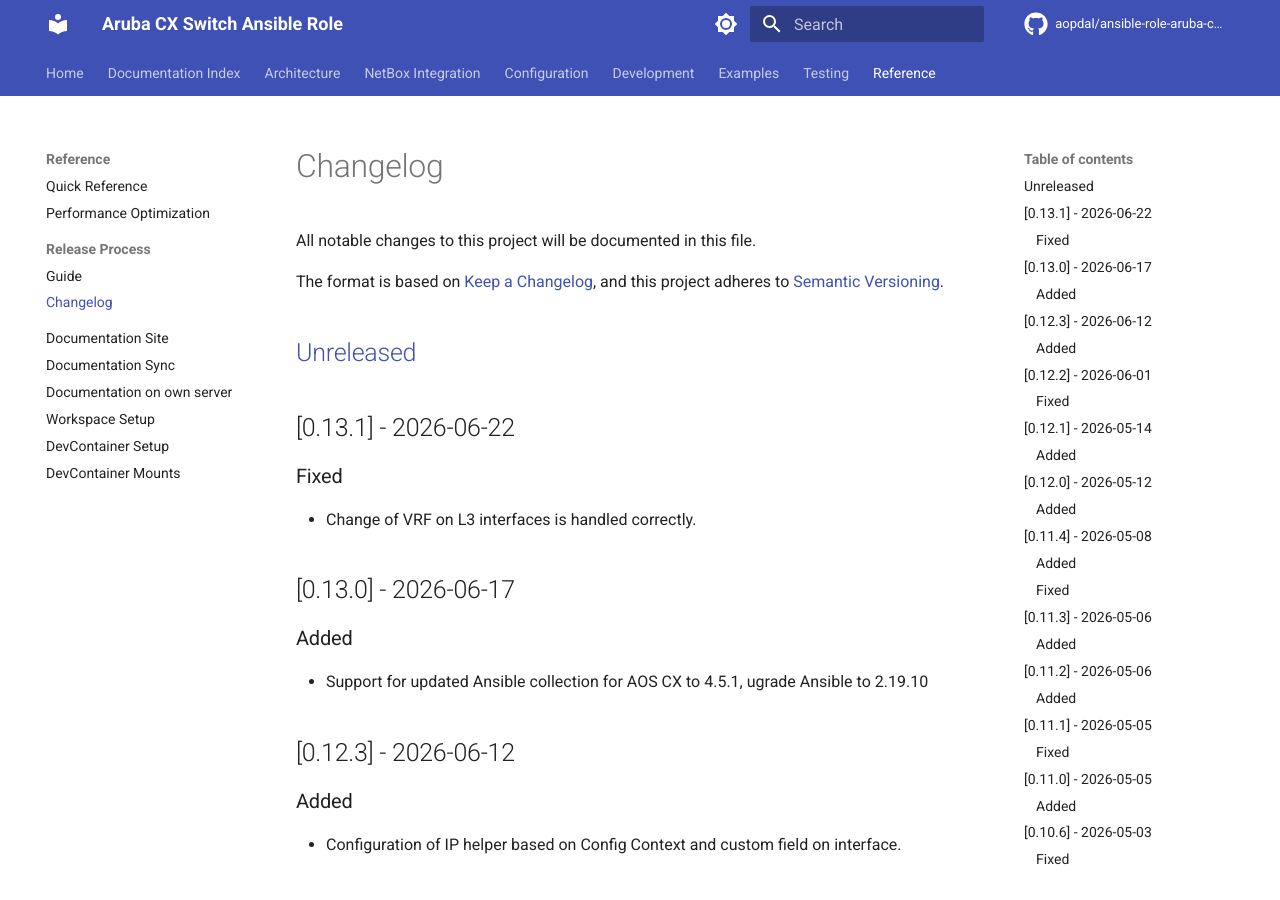
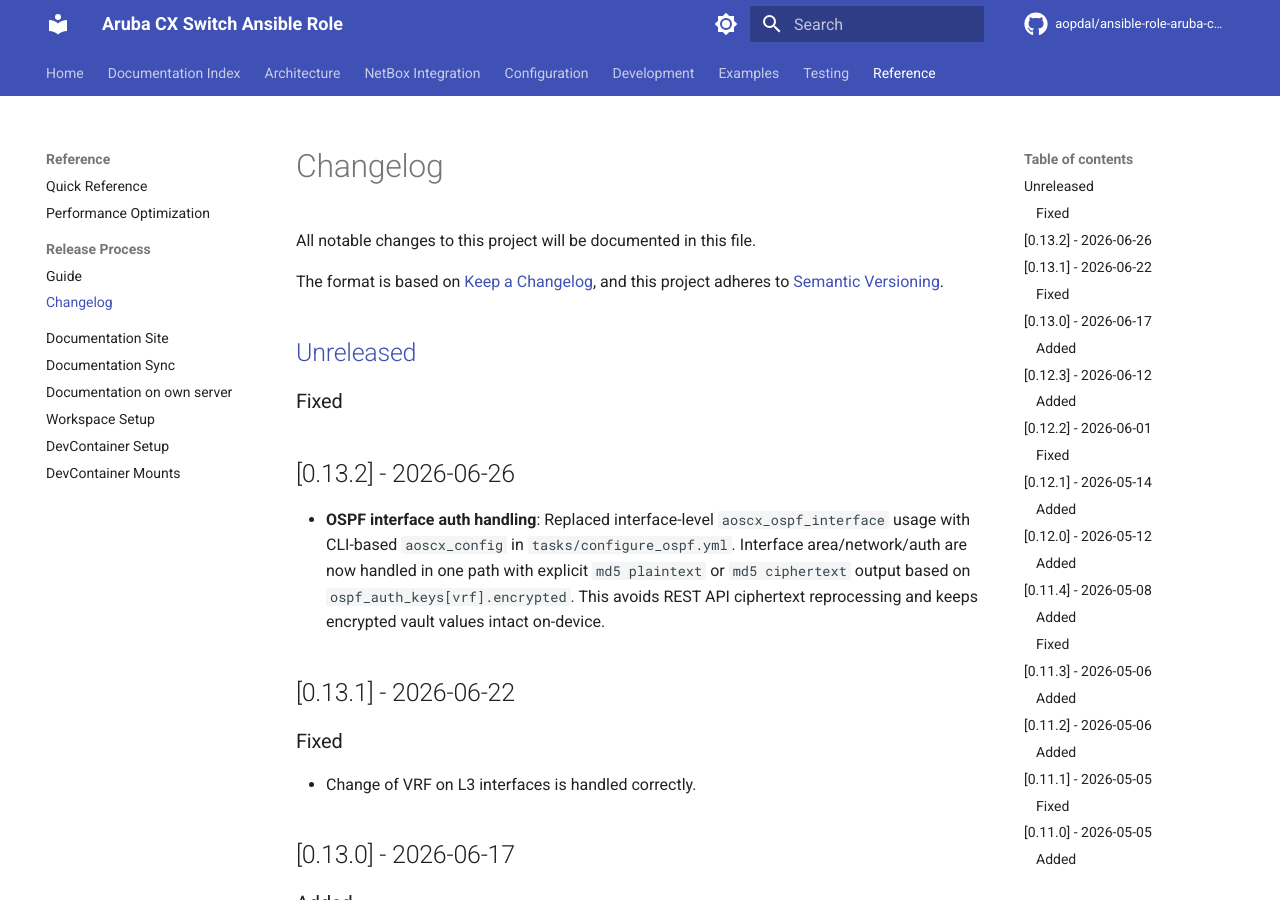
Before and after one commit to aopdal/ansible-role-aruba-cx-switch, an MkDocs documentation site: the page built from docs/CHANGELOG.md, in a window 1280 px wide and 900 px high. Built offline with MkDocs 1.6.1 and Material for MkDocs 9.7.7, drawn with Linux system fonts in a browser that asks for light colours; comment, search, counter and statistics services are not loaded.

```diff
--- a/docs/CHANGELOG.md
+++ b/docs/CHANGELOG.md
@@ -6,6 +6,12 @@
 and this project adheres to [Semantic Versioning](https://semver.org/spec/v2.0.0.html).
 
 ## [Unreleased]
+
+### Fixed
+
+## [0.13.2] - 2026-06-26
+
+- **OSPF interface auth handling**: Replaced interface-level `aoscx_ospf_interface` usage with CLI-based `aoscx_config` in `tasks/configure_ospf.yml`. Interface area/network/auth are now handled in one path with explicit `md5 plaintext` or `md5 ciphertext` output based on `ospf_auth_keys[vrf].encrypted`. This avoids REST API ciphertext reprocessing and keeps encrypted vault values intact on-device.
 
 ## [0.13.1] - 2026-06-22
 
```
Also changed, not shown: CHANGELOG.md (+6 -0 lines), 1 other file.
